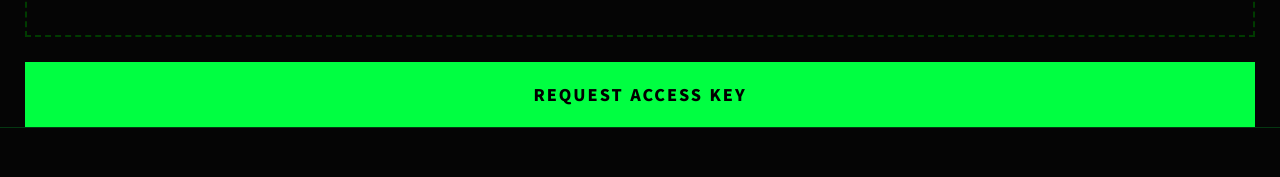
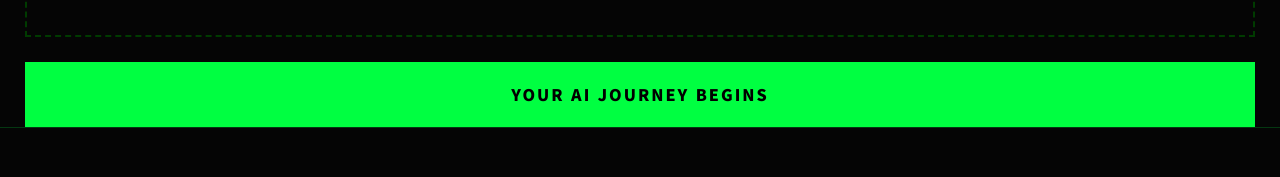
Before and after one commit to vimvis/q, a plain HTML site: page index.html in a window 1280 px wide. Shown: the part 3999-4176 px from the top of the page. Drawn offline with Linux system fonts and the light colour scheme.

Commit message:
Update access link text in index.html

```diff
--- a/index.html
+++ b/index.html
@@ -320,7 +320,7 @@
             <h2 class="mono" style="font-size: 1.4rem;">TRUST-BASED COMMUNITY</h2>
             <p style="font-size: 0.9rem; color: #666; margin-top: 15px;">신뢰 기반 운영을 위해 <strong>기존 멤버의 추천</strong> 혹은 <strong>개별 초대</strong>를 통해서만 참여 가능합니다. 이는 광고성 유입을 차단하고 커뮤니티의 질을 유지하기 위함입니다.</p>
         </div>
-        <a href="https://discord.gg/6UPGtMVc" class="cyber-btn">Request Access Key</a>
+        <a href="https://discord.gg/6UPGtMVc" class="cyber-btn">Your AI Journey Begins</a>
     </section>
 
     <footer>
```
